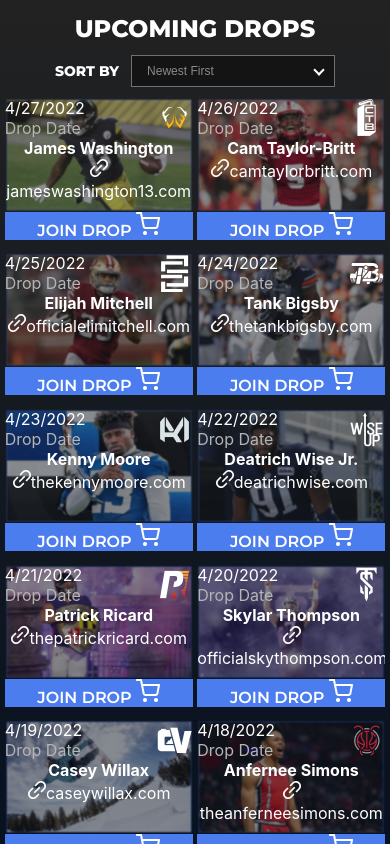
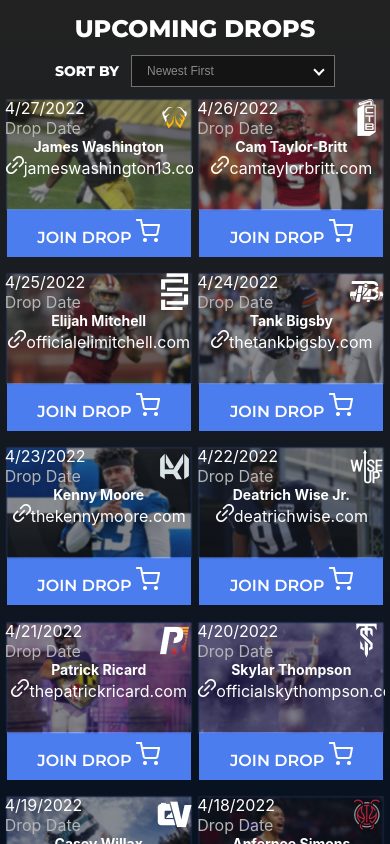
Before and after one commit to dapper-labs-talent/cc_BirmWais_engineering-assignment-frontend, a React (Create React App) app in the folder client/: page / in a window 390 px wide. Shown: the top 844 px of the page. Built offline with nearby package versions, Linux system fonts and the light colour scheme.

Commit message:
fix font sizing issue for responsive cards

```diff
--- a/client/src/styles/card/card.css
+++ b/client/src/styles/card/card.css
@@ -28,9 +28,13 @@
 .card .image-container .card-content .card-header .drop-date .description {
   color: #b5b5b5;
 }
+.card .image-container .card-content .card-body {
+  text-overflow: ellipsis;
+  white-space: nowrap;
+}
 .card .image-container .card-content .card-body h4 {
-  font-size: 100%;
   text-align: center;
+  font-size: clamp(14px, 3.2vw, 240px);
 }
 .card .image-container .card-content .card-body .link {
   text-align: center;
@@ -38,6 +42,10 @@
 .card .image-container .card-content .card-body .link a {
   color: #ffffff;
   text-decoration: none;
+}
+.card .card-athletes-footer {
+  width: 98%;
+  margin: auto;
 }
 .card .card-athletes-footer button {
   background-color: transparent;
@@ -55,4 +63,8 @@
   font-weight: 600;
   text-transform: uppercase;
   cursor: pointer;
+  padding: 10px;
+  margin-top: -3px;
+  z-index: 40;
+  opacity: 100%;
 }/*# sourceMappingURL=card.css.map */
--- a/client/src/styles/card/card.scss
+++ b/client/src/styles/card/card.scss
@@ -37,10 +37,12 @@
 			}
 
 			.card-body {
+				text-overflow: ellipsis;
+				white-space: nowrap;
 
 				h4 {
-					font-size: 100%;
 					text-align: center;
+					font-size: clamp(14px, 3.2vw, 240px);
 				}
 
 				.link {
@@ -56,10 +58,16 @@
 	}
 
 	.card-athletes-footer {
+		width: 98%;
+		margin: auto;
+
 		button {
 			@include removeButtonDefaults();
 			@include buttonStyle();
-
+			padding: 10px;
+			margin-top: -3px;
+			z-index: 40;
+			opacity: 100%;
 		}
 	}
 }
```
Also changed, not shown: 1 other file (tests, documents, lock files or other folders).
